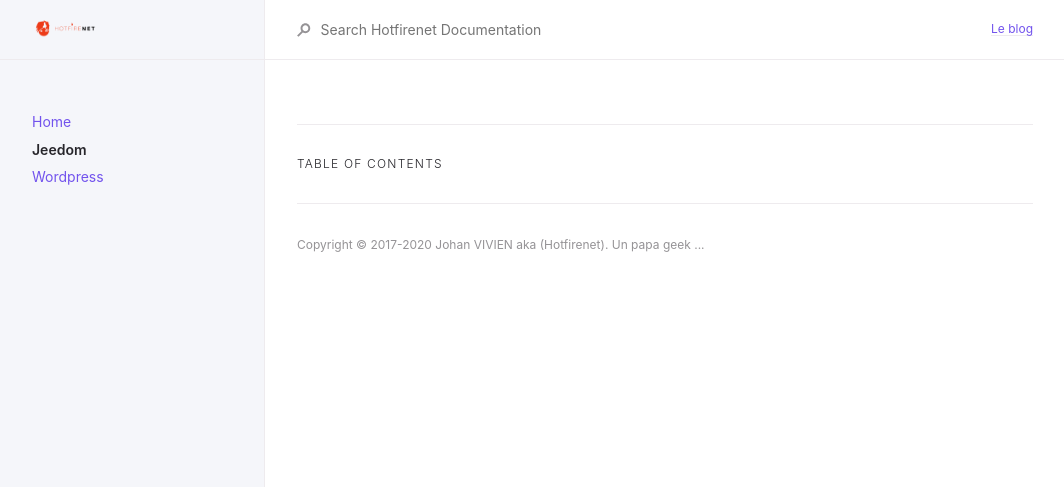
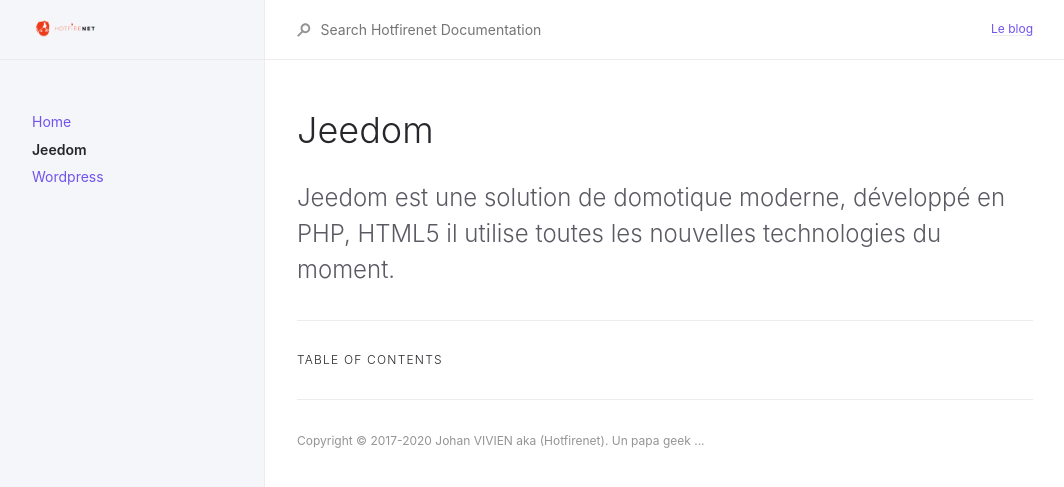
Before and after one commit to Hotfirenet/documentation, a Jekyll site: the page built from docs/jeedom/jeedom.md, in a window 1280 px wide. Shown: the top 487 px of the page, without its empty margins (107-1171 px from the left). Built offline with Jekyll 4.4.1, drawn with Linux system fonts in a browser that asks for light colours.

Commit message:
add content

```diff
--- a/docs/jeedom/jeedom.md
+++ b/docs/jeedom/jeedom.md
@@ -5,3 +5,9 @@ nav_order: 1
 has_children: true
 permalink: /docs/jeedom
 ---
+
+# Jeedom
+{: .no_toc }
+
+Jeedom est une solution de domotique moderne, développé en PHP, HTML5 il utilise toutes les nouvelles technologies du moment.
+{: .fs-6 .fw-300 }
```
Also changed, not shown: docs/jeedom/plugin-grocy/changelog.md (deleted, +0 -6 lines), docs/jeedom/plugin-grocy/plugin-grocy.md (deleted, +0 -6 lines), docs/jeedom/plugin-ondilo.md (+1 -1 lines).
